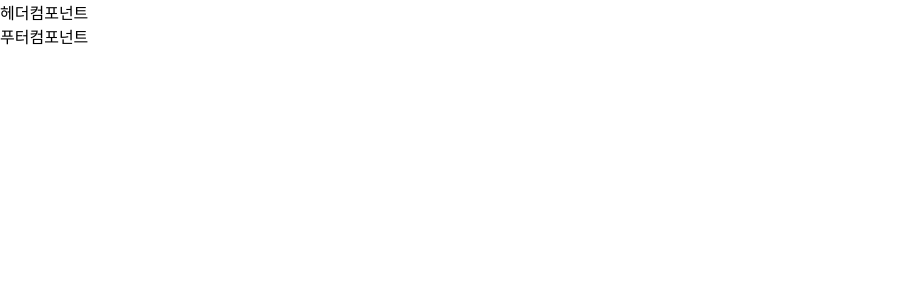
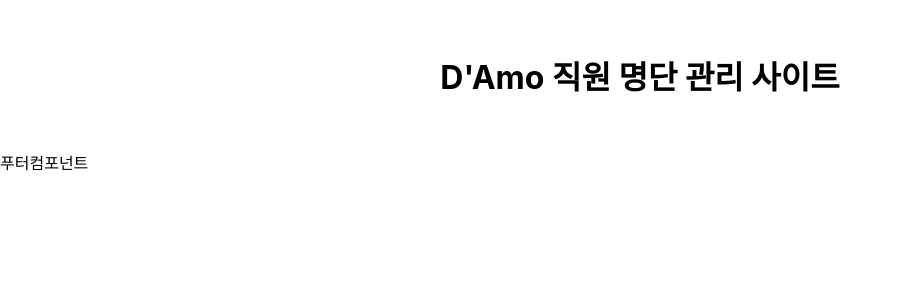
Before and after one commit to happyKale/member-manage-site, a React (Create React App) app in the folder front/: page /detail in a window 1280 px wide. Shown: the top 300 px of the page, without its empty margins (0-903 px from the left). Built offline with nearby package versions, Linux system fonts and the light colour scheme.

Commit message:
Edit: 헤더 컴포넌트 기본 구조 완성

```diff
--- a/front/src/components/Header/Header.js
+++ b/front/src/components/Header/Header.js
@@ -2,8 +2,10 @@
 
 function Header(){
     return (
-        <div>
-            헤더컴포넌트
+        <div style={{display: 'flex', height: '150px'}}>
+            <h1 style={{alignItems:'center', margin: 'auto', padding: '0px', textAlign:'center'}}>
+                D'Amo 직원 명단 관리 사이트
+            </h1>
         </div>
     );
 };
```
